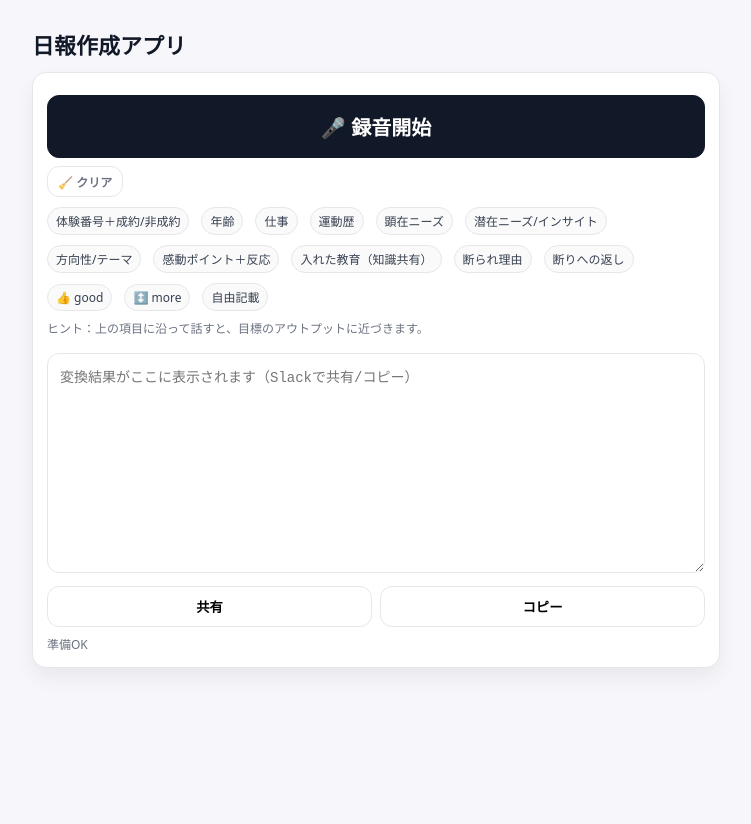
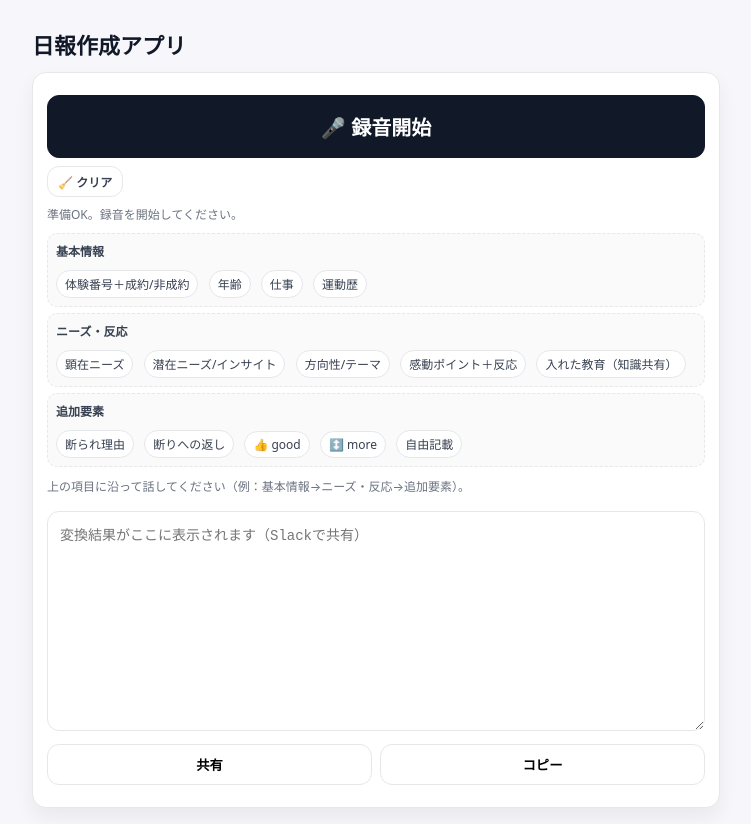
Before and after one commit to nagisahorii/nippo-mvp, a website: page index.html in a window 1280 px wide. Shown: the whole page, without its empty margins (264-1015 px from the left). Before the commit the page ends 800 px from the top, so only its background shows below. Drawn offline with Linux system fonts and the light colour scheme.

Commit message:
Update index.html

```diff
--- a/index.html
+++ b/index.html
@@ -17,18 +17,29 @@
     .row { display:flex; gap:8px; margin:8px 0; flex-wrap:wrap; align-items:center; }
     button { border:1px solid var(--border); border-radius:12px; background:#fff; font-weight:800; cursor:pointer; }
     #btn-rec { flex:1 1 100%; font-size:20px; padding:16px 18px; background:var(--accent); color:#fff; border-color:var(--accent); }
-    #btn-clear { flex:0 0 auto; font-size:12px; padding:6px 10px; color:var(--muted); }
+    #btn-clear { flex:0 0 auto; font-size:12px; padding:6px 10px; color:#374151; }
     #btn-share,#btn-copy { flex:1 1 0; padding:10px 12px; }
+    button[disabled] { opacity:.5; cursor:not-allowed; }
     .hint { font-size:12px; color:var(--muted); margin-top:4px; }
-    .pill { display:inline-block; padding:4px 8px; border:1px solid var(--border); border-radius:999px; margin:2px 4px 0 0; font-size:12px; color:#374151; background:#fafafa; }
+
+    /* 話す項目（カテゴリ分け） */
+    .sections { display:flex; flex-direction:column; gap:6px; margin:10px 0; }
+    .section { border:1px dashed var(--border); border-radius:10px; padding:8px; background:#fafafa; }
+    .section-title { font-size:12px; font-weight:800; color:#374151; margin-bottom:6px; }
+    .pill { display:inline-block; padding:4px 8px; border:1px solid var(--border); border-radius:999px; margin:4px 6px 0 0; font-size:12px; color:#374151; background:#fff; }
+
     ol { max-height: 150px; overflow:auto; margin:8px 0; padding-left: 20px; font-size:14px; }
     textarea { width:100%; min-height: 220px; resize: vertical; padding:12px; border:1px solid var(--border); border-radius:12px; font-size:14px; }
+
     .status { display:flex; align-items:center; gap:8px; }
     .spinner { width:14px; height:14px; border-radius:50%; border:2px solid #e5e7eb; border-top-color:#9ca3af; animation:spin 1s linear infinite; display:none; }
     .spinner.on { display:inline-block; }
     .status.ok { color:var(--ok); }
     .status.err { color:var(--err); }
     @keyframes spin { to { transform:rotate(360deg); } }
+
+    /* 未来拡張用（成約判定で薄くする時に使う） */
+    .disabled { opacity:.4; pointer-events:none; }
   </style>
 </head>
 <body>
@@ -42,42 +53,55 @@
         <button id="btn-clear" title="入力を全て消す">🧹 クリア</button>
       </div>
 
-      <!-- 話す項目一覧（シンプル・網羅） -->
-      <div class="row" aria-label="話す項目一覧">
+      <!-- 状態表示（ボタン直下で常時見える） -->
+      <div class="status hint" id="status" aria-live="polite">
+        <span class="spinner" id="spin"></span>
+        <span id="status-text">準備OK。録音を開始してください。</span>
+      </div>
+
+      <!-- 話す項目：カテゴリ分けで視認性UP -->
+      <div class="sections" aria-label="話す項目一覧">
+        <div class="section">
+          <div class="section-title">基本情報</div>
           <span class="pill">体験番号＋成約/非成約</span>
           <span class="pill">年齢</span>
           <span class="pill">仕事</span>
           <span class="pill">運動歴</span>
+        </div>
+        <div class="section">
+          <div class="section-title">ニーズ・反応</div>
           <span class="pill">顕在ニーズ</span>
           <span class="pill">潜在ニーズ/インサイト</span>
           <span class="pill">方向性/テーマ</span>
           <span class="pill">感動ポイント＋反応</span>
           <span class="pill">入れた教育（知識共有）</span>
-        <span class="pill">断られ理由</span>
-        <span class="pill">断りへの返し</span>
+        </div>
+        <div class="section">
+          <div class="section-title">追加要素</div>
+          <span class="pill" data-type="hiseiyaku">断られ理由</span>
+          <span class="pill" data-type="hiseiyaku">断りへの返し</span>
           <span class="pill">👍 good</span>
           <span class="pill">↕️ more</span>
           <span class="pill">自由記載</span>
         </div>
-      <div class="hint">ヒント：上の項目に沿って話すと、目標のアウトプットに近づきます。</div>
+      </div>
+      <div class="hint">上の項目に沿って話してください（例：基本情報→ニーズ・反応→追加要素）。</div>
 
       <!-- リアルタイム認識プレビュー -->
       <ol id="preview" aria-live="polite"></ol>
 
       <!-- 出力（停止→自動変換後に表示） -->
-      <textarea id="output" placeholder="変換結果がここに表示されます（Slackで共有/コピー）"></textarea>
+      <textarea id="output" placeholder="変換結果がここに表示されます（Slackで共有）"></textarea>
 
       <!-- 共有/コピー -->
       <div class="row">
         <button id="btn-share">共有</button>
         <button id="btn-copy">コピー</button>
       </div>
-
-      <!-- ステータス -->
-      <div class="status hint" id="status"><span class="spinner" id="spin"></span><span id="status-text">準備OK</span></div>
     </div>
   </div>
 
- <script src="/voice.js?v=20251001-2" defer></script>
+  <!-- cache bust を付けて更新反映を確実に -->
+  <script src="./voice.js?v=20251003" defer></script>
 </body>
 </html>
```
Lines whose indentation alone changed are shown as unchanged.
